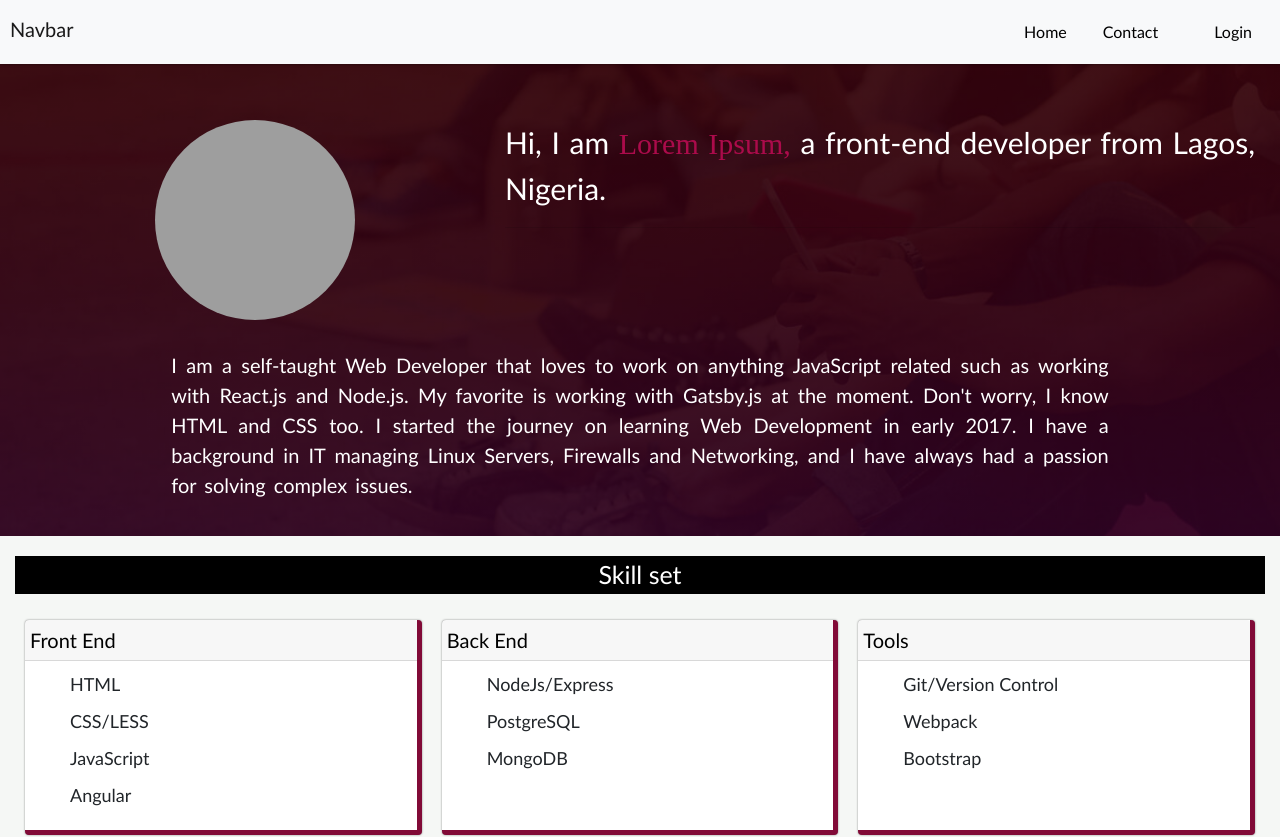
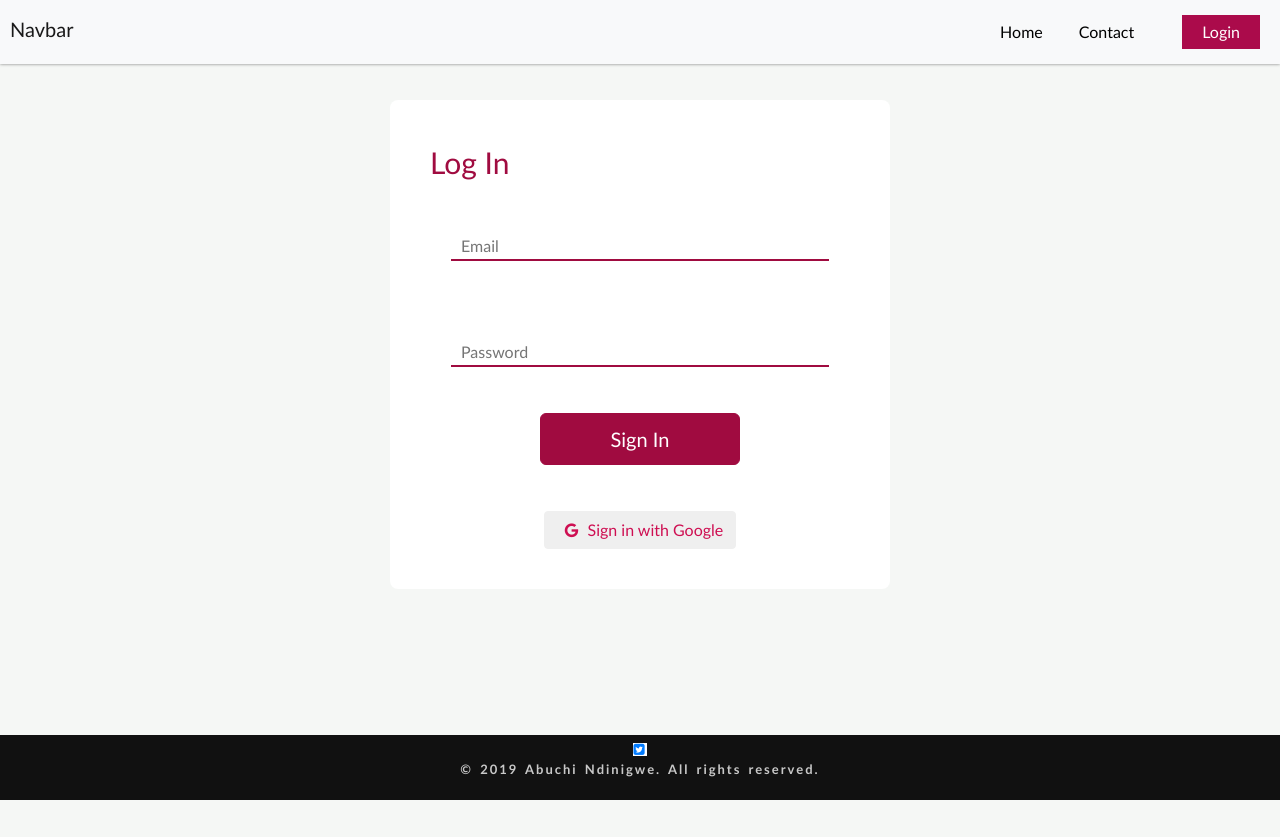
Before and after one commit to AbuchiKings/portfolio, an Angular app: page /login in a window 1280 px wide. Shown: the top 837 px of the page. After the commit the page ends 800 px from the top, so only its background shows below. Built offline with nearby package versions, Linux system fonts and the light colour scheme; grey boxes are pictures that could not be loaded; a web font is replaced by a local one.

Commit message:
Added legin and contact components

```diff
--- /dev/null
+++ b/src/app/main/contact.component.css
@@ -0,0 +1,35 @@
+
+.div-main {
+    width: 100%;
+    text-align: center;
+    margin-top: 100px;
+    margin-bottom: 100px;
+    font-family: 'Gill Sans', 'Gill Sans MT', Calibri, 'Trebuchet MS', sans-serif;
+    overflow-x: hidden;
+
+}
+
+.div-over-ad{
+    background-color: #fefefe;
+    box-shadow:  0 2px 1px rgb(0, 0, 0, 0.1);
+    width: 80%;
+    max-width: 800px;
+    min-width: 300px;
+    padding: 20px;
+    margin: auto;
+}
+
+.div-over-ad .ad{
+    line-height: 2;
+    word-spacing: 2px;
+    text-align: left;
+    font-size: 16px;
+
+}
+@media(max-width: 500px){
+    .div-over-ad{
+        padding: 20px 5px;
+        width: 90%;
+
+    }
+}
--- /dev/null
+++ b/src/app/main/contact.component.html
@@ -0,0 +1,21 @@
+<div class="div-main">
+
+
+    <div class="div-over-ad">
+        <p class="ad">
+            I am currently available for any freelance jobs or junior developer role
+            which involves anything javascript or the Angular framework. I also have experience building
+            the back end of scalable modern web applications using NodeJs. Contact me on <a
+                href="mailto:abuchikingsley76@gmail.com">
+                abuchikingsley76@gmail.com
+            </a>
+        </p>
+
+        <p class="links">
+            I am also available on the following channels
+            <a href="" id="github"></a>
+            <a href="" id="twitter"></a>
+            <a href="" id="linkdIn"></a>
+        </p>
+    </div>
+</div>
--- a/src/app/main/home.component.css
+++ b/src/app/main/home.component.css
@@ -24,20 +24,33 @@
 }
 
 .name-container {
-    margin-left: auto;
+    margin-left:auto;
+    margin-right: 0;
     width: 60%;
-    float: right;
-    text-align: justify;
+
+    text-align: left;
+    padding-top: 20px;
 }
 
 .name {
-    font-size: 30px;
+    font-size: 25px;
     color: white;
+}
+
+.p-email{
+    color: white;
+    font-size: 18px;
+}
+.p-email a{
+    color: white;
+    margin-left: 5px;
+    font-style: italic;
 }
 
 .name span {
     font-family: 'Cabin Sketch', cursive;
     color: rgb(171, 11, 75);
+    display: inline-block;
 }
 
 .profile-pic {
@@ -53,12 +66,11 @@
 .details {
     color: white;
     clear: both;
-    width: 75%;
     margin: auto;
 }
 
 .details p {
-    font-size: 20px;
+    font-size: 18px;
     text-align: justify;
     word-spacing: 3px;
 }
@@ -72,6 +84,11 @@
     font-size: 25px;
     background-color: black;
     color: white;
+}
+
+.p-collection{
+    font-size: 20px;
+    text-align: center;
 }
 
 div.flex-container {
@@ -196,3 +213,12 @@ span.tags {
         margin-top: 4px;
     }
 }
+
+@media(max-width: 768px){
+    .name-container {
+        width: 100%;
+        float: none;
+        padding-top: 20px;
+        margin-left: 0;
+    }
+}
--- a/src/app/main/home.component.html
+++ b/src/app/main/home.component.html
@@ -5,33 +5,39 @@
 
             <div class="div-intro">
                 <div class="image-container flex-item">
-                    <img src="./img/0627161406.jpg" alt="" width="200" class="profile-pic">
+                    <img src="../../assets/images/0627161406.jpg" alt="" width="200" class="profile-pic">
 
                 </div>
 
                 <div class="name-container flex-item">
-                    <p class="name">Hi, I am <span>Lorem Ipsum,</span> a front-end developer from Lagos, Nigeria.
+                    <p class="name">Hi, I am <span>Kingsley,</span> a front-stack JavaScript developer from Lagos,
+                        Nigeria.
                     </p>
+                    <p class="p-email">Email: <a href="mailto:abuchikingsley76@gmail.com">
+                            abuchikingsley76@gmail.com</a></p>
                     <hr>
                 </div>
             </div>
 
 
             <div class="details">
-                <p>I am a self-taught Web Developer that loves to work on anything JavaScript related such as
-                    working with React.js and Node.js. My favorite is working with Gatsby.js at the moment. Don't
-                    worry, I know HTML and CSS too.
-
-                    I started the journey on learning Web Development in early 2017. I have a background in IT
-                    managing Linux Servers, Firewalls and Networking, and I have always had a passion for solving
-                    complex issues.</p>
+                <p>I am a self taught Web Developer who loves working with
+                    JavaScript, and I am currently looking into building the back-end of
+                    web applications using PHP. Yeah, I know HTML and CSS too.
+                    <BR><BR>
+                    My journey on learning Web Development started in mid 2018, and
+                    I have loved every moment of it. I have a background as a sales
+                    person in the banking industry.
+                    <br>
+                    I am available for any freelance job, Junior developer role
+                    or internship.</p>
             </div>
         </div>
     </section>
 
     <section class="section2 skills">
         <div class="skills-header">
-            <p>Skill set</p>
+            <p>Skills Summary</p>
         </div>
 
         <div class="skills-container flex-container">
@@ -83,6 +89,7 @@
         <div class="projects-header">
             <p>Featured Projects</p>
         </div>
+        <p class="p-collection">A complete collection of my projects can be found <a href="">here</a></p>
         <div class="projects-container">
 
             <div class="card">
--- /dev/null
+++ b/src/app/main/login.component.css
@@ -0,0 +1,110 @@
+/*.main {
+    min-height: 100%;
+    font-family: 'Gill Sans', 'Gill Sans MT', Calibri, 'Trebuchet MS', sans-serif;
+    width: 100%;
+    box-sizing: border-box;
+    line-height: 1.5;
+    font-size: 14.5px;
+    color: #fff;
+    font-weight: 300;
+    background-image: url(../../assets/images/bg.jpg);
+    background-repeat: no-repeat;
+    background-size: cover;
+    top: 0;
+    left: 0;
+    bottom: 0;
+    right: 0;
+    text-align: center;
+}*/
+
+.container {
+    margin-top: 100px;
+    margin-bottom: 100px;
+    width: 40%;
+    max-width: 500px;
+    min-width: 300px;
+    background-color: white;
+    padding: 10px;
+    border-radius: 8px;;
+
+}
+
+form {
+    text-align: left;
+    padding: 30px;
+}
+
+form .form-header {
+    font-size: 30px;
+    color: #a00b40;
+}
+
+form .input-wrapper {
+    padding: 30px 0;
+    text-align: center;
+}
+
+form .input-wrapper input {
+    width: 90%;
+    height: 30px;
+    padding: 10px;
+    border-width: 0px 0px 1px 0px;
+    font-size: 16px;
+    outline: none;
+    border-bottom: 2px solid #a00b40;
+    color: #212121
+}
+
+form .button-wrapper {
+    text-align: center;
+    margin-top: 15px;
+}
+
+form .button-wrapper button {
+    padding: 10px 70px;
+    font-size: 20px;
+    color: white;
+    background-color: #a00b40;
+    border: 1px solid #a00b40;
+    border-radius: 6px;
+}
+
+form .button-wrapper button:hover{
+    background-color: #fff;
+    color: #a00b40;
+}
+
+.btn-wrapper{
+    text-align: center;
+}
+
+.btn{
+    color: #ce0f52;
+    margin-bottom: 30px;
+    outline: none;
+    background-color: buttonface;
+    border: 1px solid buttonface;
+}
+
+.btn i{
+    padding-right: 5px;
+    color: #ce0f52;
+
+}
+
+.btn:hover{
+    border: 1px solid #a00b40;
+}
+
+@media(max-width: 768px){
+    form{
+        padding: 30px 0;
+    }
+
+    form .input-wrapper input {
+        width: 90%;}
+
+        .container{
+            width: 50%;
+        }
+}
--- a/src/app/main/login.component.html
+++ b/src/app/main/login.component.html
@@ -0,0 +1,29 @@
+<div class="main">
+    <div class="container">
+
+        <form action="">
+            <p class="form-header">
+                Log In
+            </p>
+            <p class="input-wrapper">
+                <input type="email" required placeholder="Email">
+            </p>
+
+            <p class="input-wrapper">
+                <input type="password" required placeholder="Password">
+            </p>
+            <p class="button-wrapper">
+                <button class="login" type="submit" disabled>Sign In</button>
+            </p>
+        </form>
+
+<div class="btn-wrapper">
+        <button class="btn">
+            <i class="fa fa-google ml-2"></i>
+            Sign in with Google
+        </button>
+    </div>
+
+    </div>
+
+</div>
--- a/src/app/nav/navbar.component.css
+++ b/src/app/nav/navbar.component.css
@@ -1,7 +1,4 @@
-
 @import "~bootstrap/dist/css/bootstrap.min.css";
-
-
 .navbar {
     background-color: #f8f8f8;
     border-radius: 0px;
@@ -13,20 +10,19 @@
     z-index: 2;
 }
 
-.navbar-brand{
+.navbar-brand {
     margin-top: -1px;
     margin-bottom: 5px;
 }
 
-#navbarNav ul{
+#navbarNav ul {
     margin-left: auto;
     margin-right: 0;
-
 }
 
 .navbar li>a.link {
     margin: 5px 10px;
-    padding: 5px 20px;
+    padding: 5px 30px;
 }
 
 #login, #home, #contact {
@@ -36,13 +32,29 @@
 .navbar li>a.link:hover {
     border-bottom: 2px solid rgb(171, 11, 75);
 }
-#home.active{
+
+#home.active {
     background-color: rgb(171, 11, 75);
     color: white !important;
+    padding: 5px 20px;
+
 }
 
-@media(min-width: 992px){
-    #login{
-         margin-left: 30px;
+#login.active {
+    background-color: rgb(171, 11, 75);
+    color: white !important;
+    padding: 5px 20px;
+}
+
+#contact.active {
+    background-color: rgb(171, 11, 75);
+    color: white !important;
+    padding: 5px 20px;
+
+}
+
+@media(min-width: 992px) {
+    #login {
+        margin-left: 30px;
     }
 }
--- a/src/app/nav/navbar.component.html
+++ b/src/app/nav/navbar.component.html
@@ -10,10 +10,10 @@
               <a class="nav-link home link" id="home" href="#" [routerLink]="['/home']" routerLinkActive="active" >Home <span class="sr-only">(current)</span></a>
             </li>
             <li class="nav-item">
-              <a class="nav-link contact link" id="contact" href="#">Contact</a>
+              <a class="nav-link contact link" id="contact" [routerLink]="['/contact']" routerLinkActive="active" >Contact</a>
             </li>
             <li class="nav-item">
-              <a class="nav-link login link" id="login" href="#">Login</a>
+              <a class="nav-link login link" id="login" [routerLink]="['/login']" routerLinkActive="active" >Login</a>
             </li>
           </ul>
         </div>
--- a/src/index.html
+++ b/src/index.html
@@ -2,11 +2,11 @@
 <html lang="en">
 <head>
   <meta charset="utf-8">
-  <title>Abuchi Ndinigwe</title>
+  <title>Kingsley Ndinigwe</title>
   <base href="/">
   <meta name="viewport" content="width=device-width, initial-scale=1">
   <meta http-equiv="X-UA-Compatible" content="ie=edge">
-  <link rel="stylesheet" href="">
+  <link rel="stylesheet" href="https://cdnjs.cloudflare.com/ajax/libs/font-awesome/4.7.0/css/font-awesome.min.css">
   <link href="https://fonts.googleapis.com/css?family=Cabin+Sketch&display=swap" rel="stylesheet">
   <link rel="icon" type="image/x-icon" href="">
 </head>
```
Also changed, not shown: src/app/app.module.ts (+7 -1 lines), src/app/main/contact.component.ts (added, +9 -0 lines), src/app/main/login.component.ts (added, +10 -0 lines), src/assets/images/0627161406.jpg (added).
